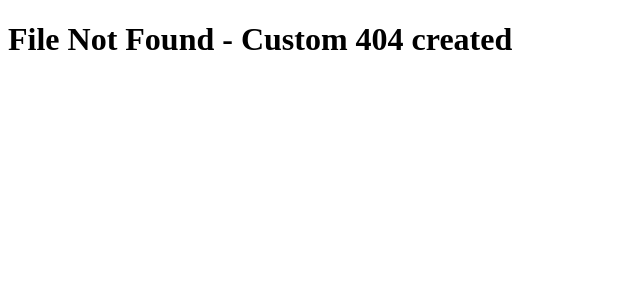
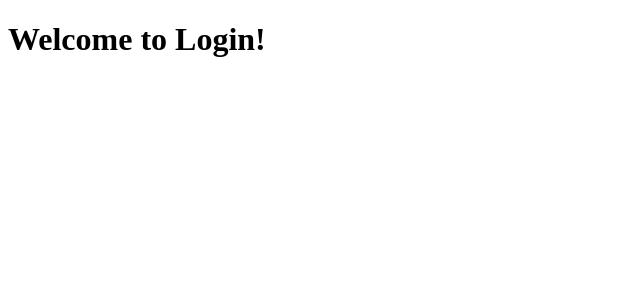
Before and after one commit to Shinia-Gupta/Project_Next15, a Next.js app: page /login in a window 1280 px wide. Before the commit this address had no page. Shown: the top 300 px of the page, without its empty margins (0-640 px from the left). Built offline with nearby package versions, Linux system fonts and the light colour scheme.

Commit message:
Route Groups in nextjs

```diff
--- /dev/null
+++ b/src/app/(auth)/login/page.tsx
@@ -0,0 +1,7 @@
+export default function Login() {
+  return (
+    <main>
+      <h1>Welcome to Login!</h1>
+    </main>
+  );
+}
```
Also changed, not shown: src/app/(auth)/forgot-password/page.tsx (added, +7 -0 lines), src/app/(auth)/register/page.tsx (added, +7 -0 lines).
